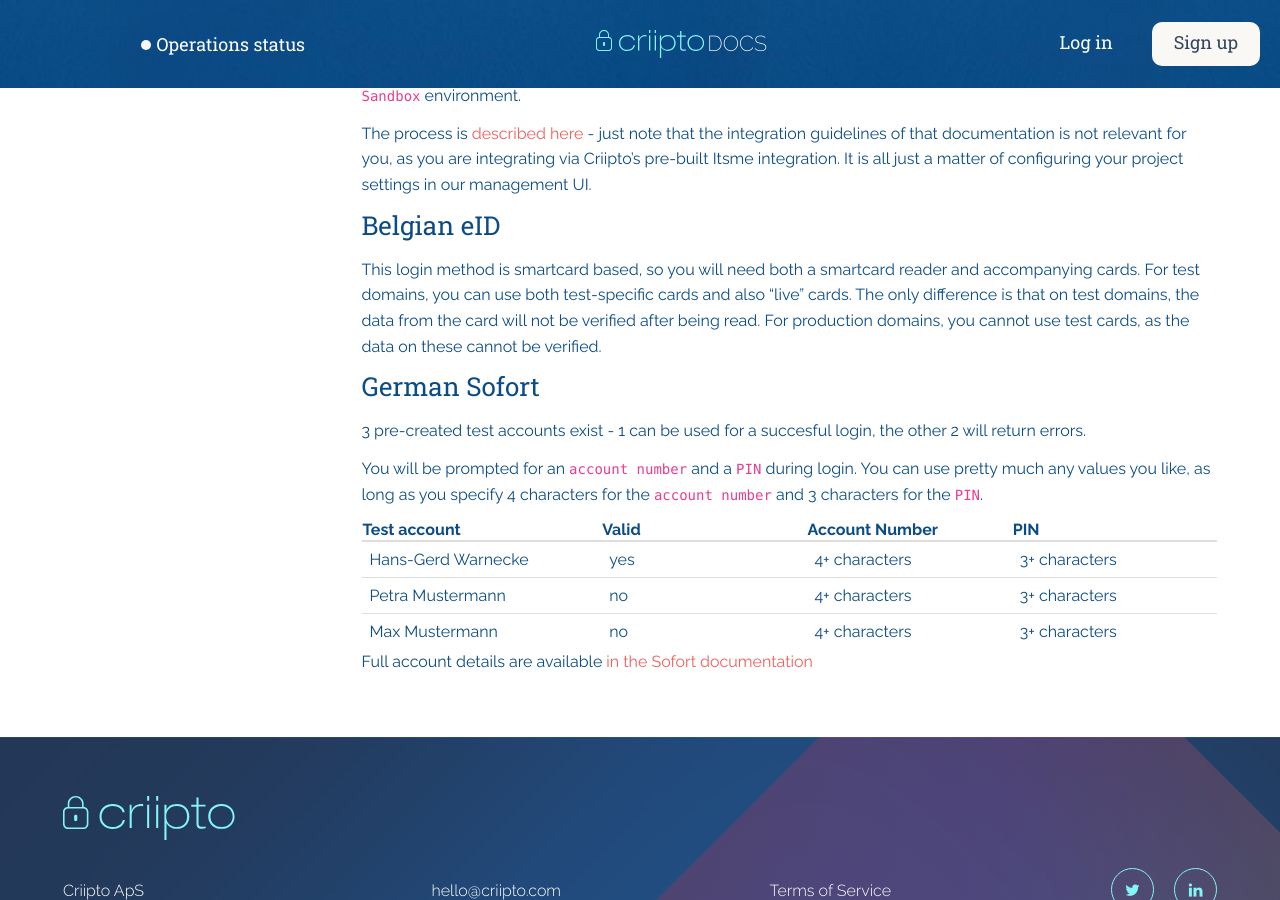
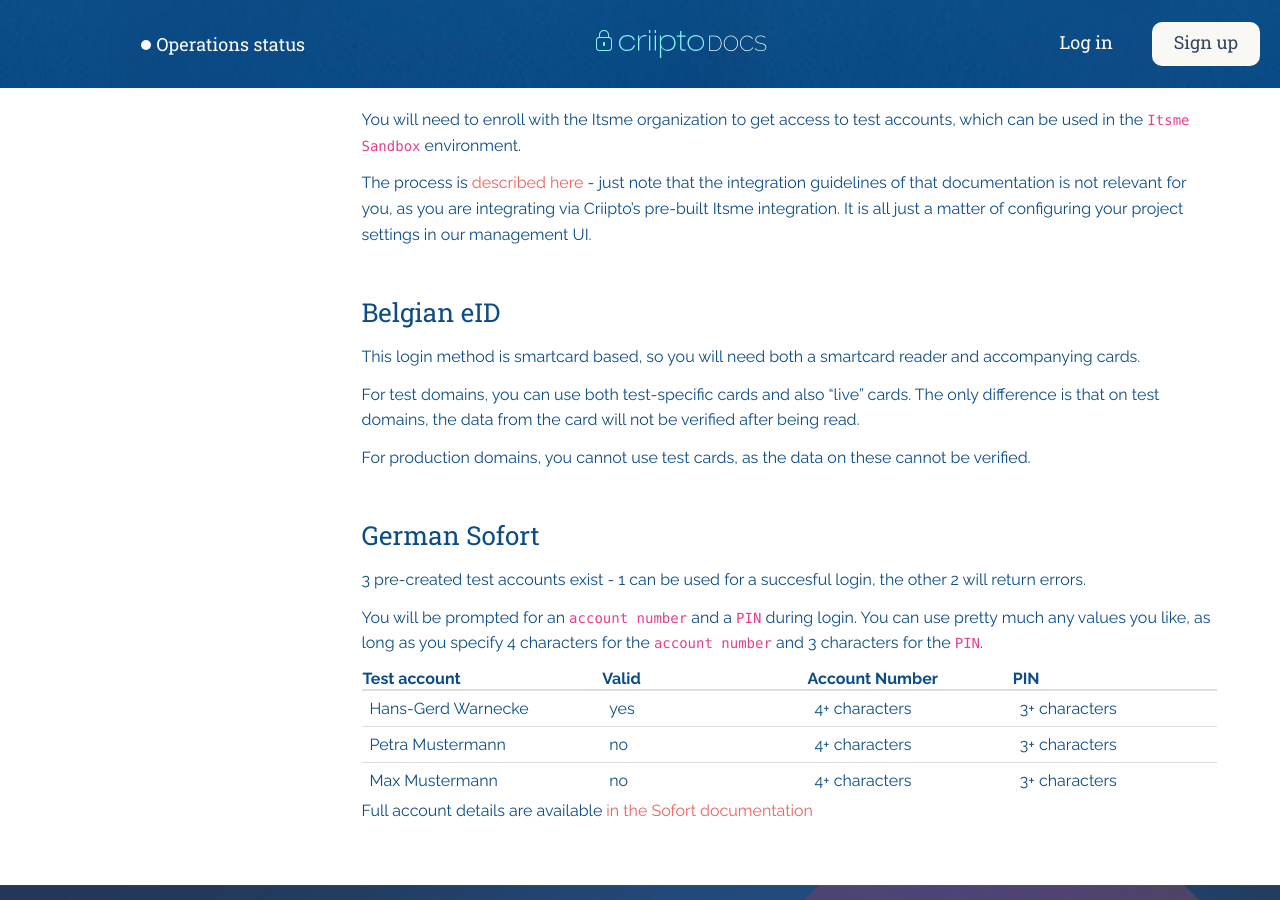
Before and after one commit to criipto/docs-old, a Jekyll site: the page built from how-to/test-users.md, in a window 1280 px wide and 900 px high, scrolled down 4888 px. Built offline with Jekyll 4.4.1, drawn with Linux system fonts in a browser that asks for light colours; some web fonts are replaced.

Commit message:
Fixed vertical spacing for anchor tags

```diff
--- a/how-to/test-users.md
+++ b/how-to/test-users.md
@@ -60,8 +60,6 @@
 
 You can test it out at [our authentication demo site](https://verify-login.azurewebsites.net), which is a small sample hosted by Criipto.
 
-<a name="dknemid"></a>
-
 ### Testing Mobile BankID
 
 <a name="novipps"></a>
@@ -74,11 +72,11 @@
 
 In order to test Vipps Login you need to install the Vipps app in a special test version on your device. Follow the Vipps [guide for intstructions](https://github.com/vippsas/vipps-developers/blob/master/vipps-test-environment.md#vipps-test-apps) on how to set up test apps.
 
+<a name="dknemid"></a>
+
 In order to test you also need a test phone number. Write to [support@criipto.com](mailto:support@criipto.com) and put something like "Vipps Login test number" in the subject line.
 
 <br/>
-
-<a name="dknemid"></a>
 
 ## Danish NemID
 
@@ -112,6 +110,8 @@
 | putandtracktest | PandT123 |
 
 
+<a name="fibankid"></a>
+
 {% iconnote note %}
 
 If you need to have your own test-MOCES accounts created, you must contact NETS directly.
@@ -119,9 +119,6 @@
 {% endiconnote %}
 
 <br/>
-
-<a name="fibankid"></a>
-
 ## Finnish BankID
 
 A set list of test users for the different banks are given below. Sometimes the test credentials will be shown also on the actual login page at the bank.
@@ -192,28 +189,37 @@
 
 ### Oma Säästöpankki
 
+<a name="beitsme"></a>
+
 Käyttäjätunnus: `11111111` / `22222222`<br/>
 Salasana: `123456`<br/>
 Turvaluku: `123456`<br/>
 Turvaluku 2: `123456`<br/>
 
-<a name="beitsme"></a>
+<br/>
 
 ## Itsme
 
 You will need to enroll with the Itsme organization to get access to test accounts, which can be used in the `Itsme Sandbox` environment.
 
+<a name="beeid"></a>
+
 The process is [described here](https://brand.belgianmobileid.be/d/CX5YsAKEmVI7/let-s-get-started#/step-by-step-guide/4-test-itsme-in-your-application) - just note that the integration guidelines of that documentation is not relevant for you, as you are integrating via Criipto's pre-built Itsme integration. It is all just a matter of configuring your project settings in our management UI.
 
-<a name="desofort"></a>
-
-<a name="beeid"></a>
+<br/>
 
 ## Belgian eID
 
 This login method is smartcard based, so you will need both a smartcard reader and accompanying cards.
+
+<a name="desofort"></a>
+
 For test domains, you can use both test-specific cards and also "live" cards. The only difference is that on test domains, the data from the card will not be verified after being read.
+
+
 For production domains, you cannot use test cards, as the data on these cannot be verified.
+
+<br/>
 
 ## German Sofort
 
```
